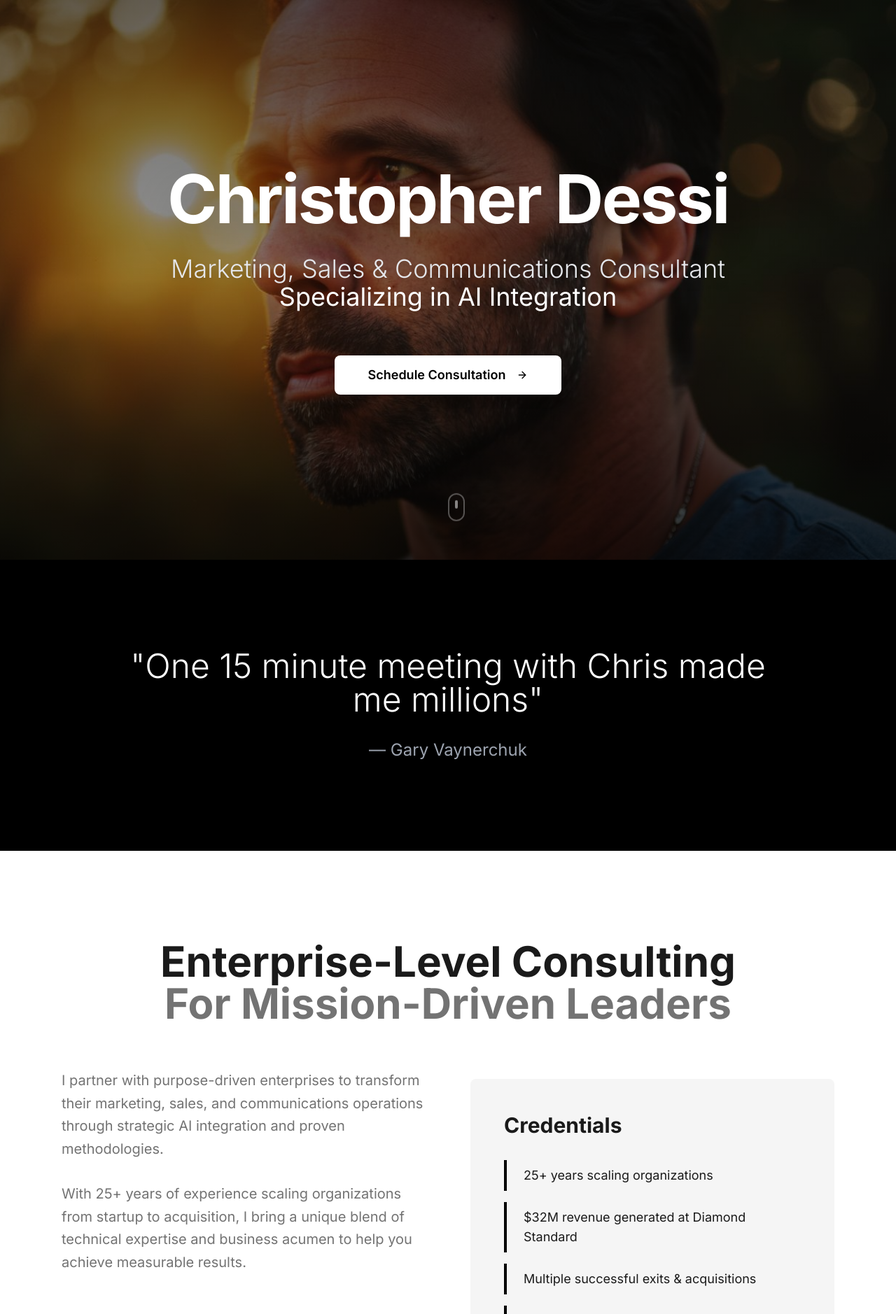
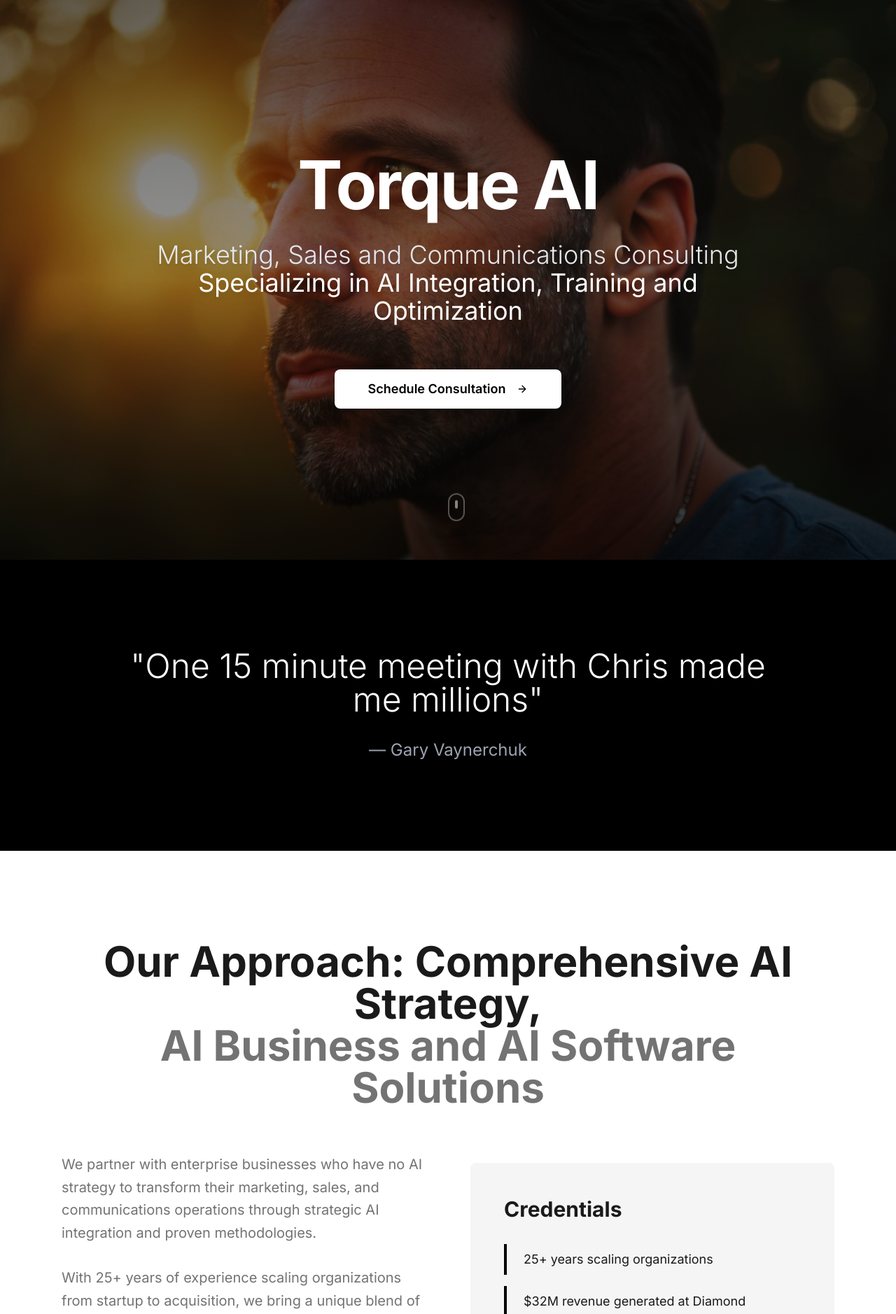
Before and after one commit to chrisdessi/torque-ai-genesis-site, a React (Vite) app: page / in a window 1280 px wide. Shown: the top 1878 px of the page at 70% size. Built offline with nearby package versions, Linux system fonts and the light colour scheme.

Commit message:
Update hero section text

```diff
--- a/src/pages/Index.tsx
+++ b/src/pages/Index.tsx
@@ -67,12 +67,12 @@ const Index = () => {
             className="space-y-8"
           >
             <h1 className="text-6xl md:text-8xl font-bold tracking-tight drop-shadow-2xl">
-              Christopher Dessi
+              Torque AI
             </h1>
             <p className="text-2xl md:text-4xl font-light text-gray-200 max-w-4xl mx-auto leading-relaxed drop-shadow-lg">
-              Marketing, Sales & Communications Consultant
+              Marketing, Sales and Communications Consulting
               <br />
-              <span className="text-white font-normal">Specializing in AI Integration</span>
+              <span className="text-white font-normal">Specializing in AI Integration, Training and Optimization</span>
             </p>
 
             <div className="pt-8">
@@ -132,18 +132,18 @@ const Index = () => {
             className="space-y-12"
           >
             <h2 className="text-5xl md:text-6xl font-bold text-center mb-16">
-              Enterprise-Level Consulting
+              Our Approach: Comprehensive AI Strategy,
               <br />
-              <span className="text-muted-foreground">For Mission-Driven Leaders</span>
+              <span className="text-muted-foreground">AI Business and AI Software Solutions</span>
             </h2>
 
             <div className="grid grid-cols-1 lg:grid-cols-2 gap-16 items-center">
               <div className="space-y-8">
                 <p className="text-xl text-muted-foreground leading-relaxed">
-                  I partner with purpose-driven enterprises to transform their marketing, sales, and communications operations through strategic AI integration and proven methodologies.
+                  We partner with enterprise businesses who have no AI strategy to transform their marketing, sales, and communications operations through strategic AI integration and proven methodologies.
                 </p>
                 <p className="text-xl text-muted-foreground leading-relaxed">
-                  With 25+ years of experience scaling organizations from startup to acquisition, I bring a unique blend of technical expertise and business acumen to help you achieve measurable results.
+                  With 25+ years of experience scaling organizations from startup to acquisition, we bring a unique blend of technical expertise and business acumen to help you achieve measurable results.
                 </p>
 
                 <div className="pt-8">
@@ -199,7 +199,7 @@ const Index = () => {
             className="text-center mb-20"
           >
             <h2 className="text-5xl md:text-6xl font-bold mb-6">
-              My Approach
+              Our Approach
             </h2>
             <p className="text-xl text-muted-foreground max-w-3xl mx-auto">
               A proven methodology to transform your operations and empower your team
```
